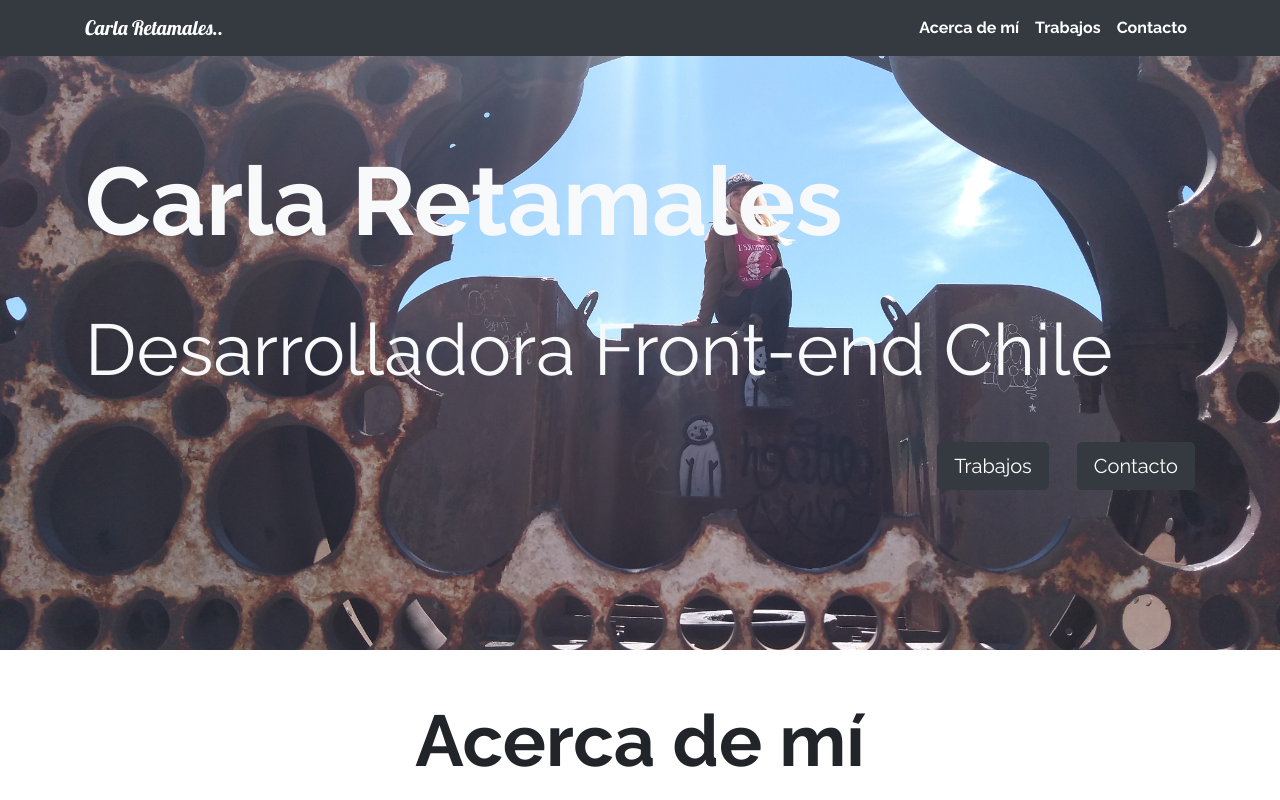
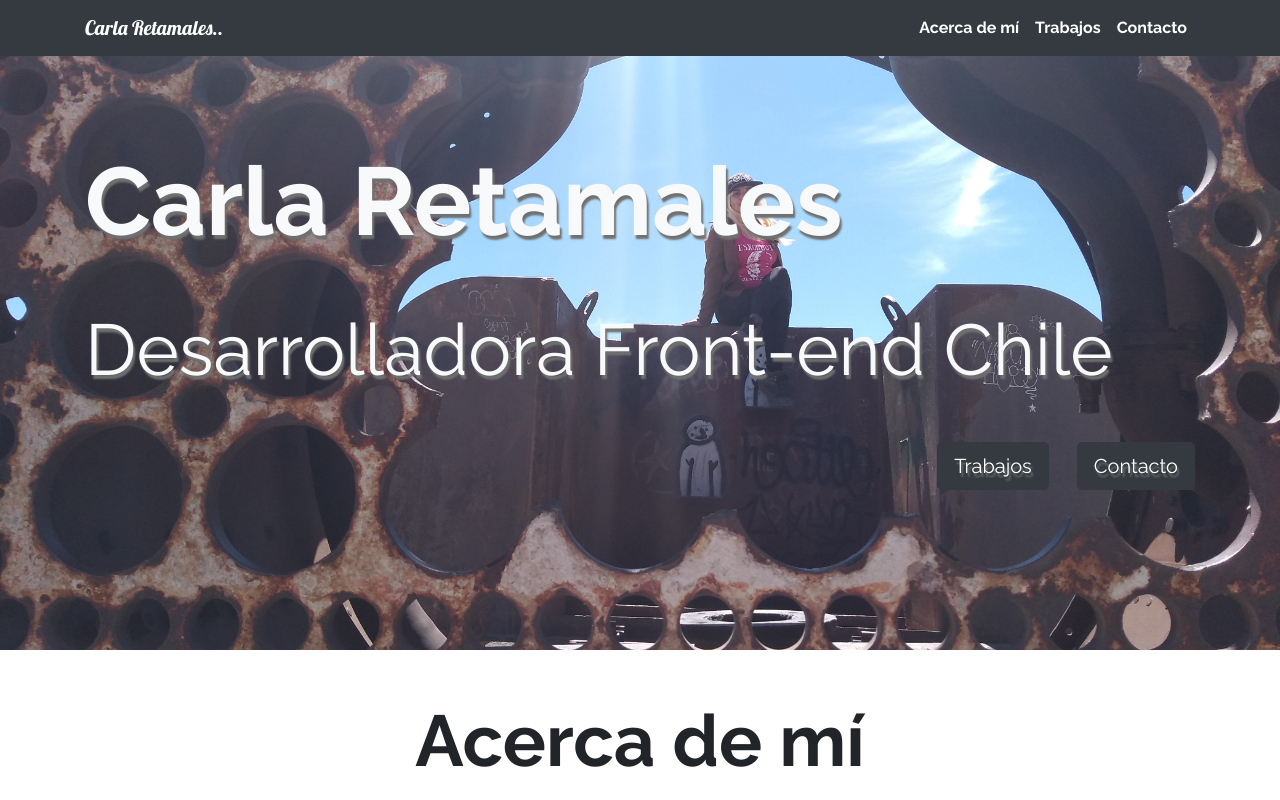
Before and after one commit to Carla-11/Portafolio, a plain HTML site: page index.html in a window 1280 px wide. Shown: the top 800 px of the page. Drawn offline with nearby package versions, Linux system fonts and the light colour scheme; a script that the page names is missing.

Commit message:
Portafolio - letras de presentacion modificadas

```diff
--- a/assets/css/style.css
+++ b/assets/css/style.css
@@ -13,6 +13,7 @@ body {
     background-size: cover;
     background-position: center;
     padding-bottom: 10rem;
+    text-shadow: 0.125em 0.25em 0.125em #707070;
 
 
 
--- a/index.html
+++ b/index.html
@@ -5,10 +5,8 @@
   <meta charset="UTF-8">
   <meta name="viewport" content="width=device-width, initial-scale=1.0">
   <title>Mi-Portafolio</title>
-  <link rel="stylesheet" type="image/png " href="assets/img/favicon.png">
   <!--google fonts-->
   <link href="https://fonts.googleapis.com/css2?family=Lobster&display=swap" rel="stylesheet">
-
   <link href="https://fonts.googleapis.com/css?family=Raleway:400,700" rel="stylesheet">
   <!--Font Awesome-->
   <link rel="stylesheet" href="https://use.fontawesome.com/releases/v5.6.3/css/all.css"
@@ -47,8 +45,8 @@
 
   <header class="hero text-light text-right pt-5 mt-5">
     <div class="container">
-      <h1 class="display-1 font-weight-bold text-left my-5">Carla Retamales</h1>
-      <p class="display-3  font-weigth-bold text-left my-5">Desarrolladora Front-end Chile</p>
+      <h1 class="display-1 font-weight-bold my-5 text-left">Carla Retamales</h1>
+      <p class="display-3  font-weigth-bold my-5 text-left">Desarrolladora Front-end Chile</p>
       <a href="#work" class="btn btn-dark btn-lg mr-4">Trabajos</a>
       <a href="#contact" class="btn btn-dark btn-lg">Contacto</a>
     </div>
```
